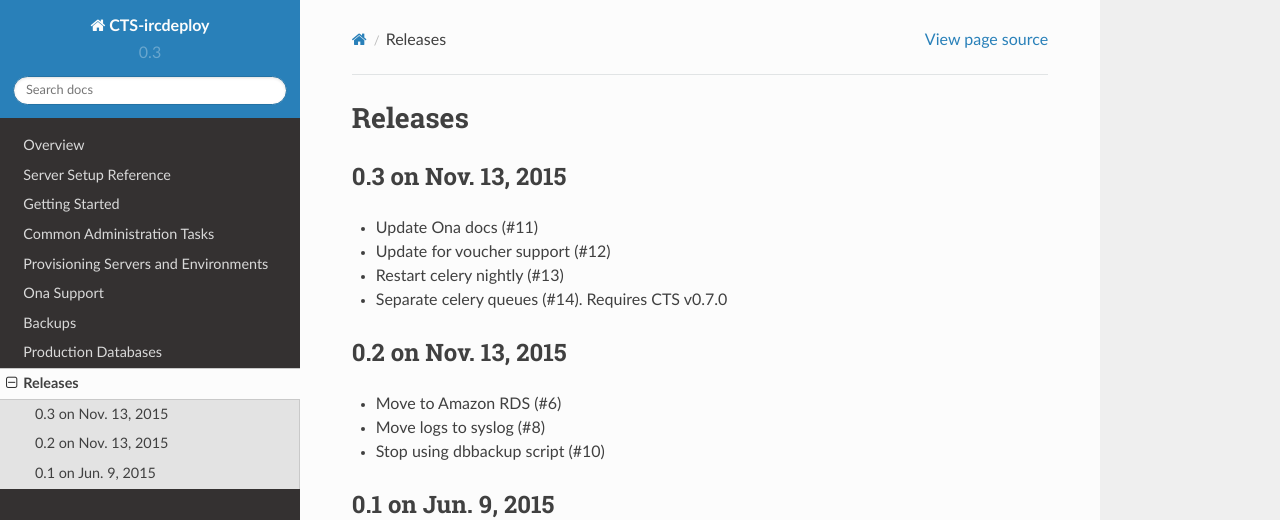
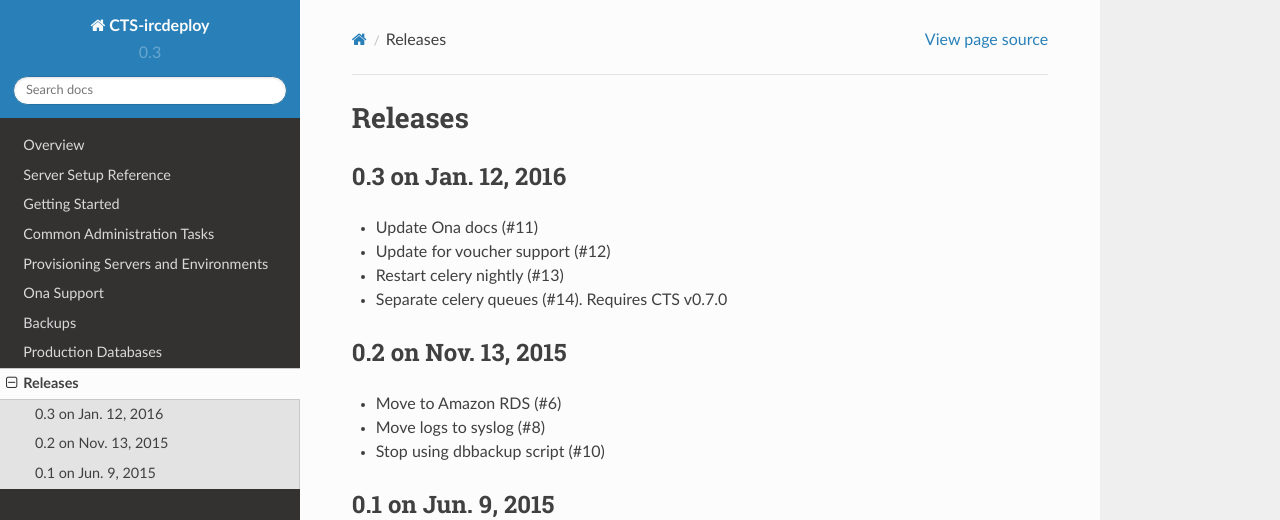
Before and after one commit to theirc/CTS-ircdeploy, a Sphinx documentation site: the page built from docs/releases.rst, in a window 1280 px wide. Shown: the top 520 px of the page. Built offline with Sphinx 7.4.7 and the Read the Docs theme 2.0.0, drawn with Linux system fonts in a browser that asks for light colours.

Commit message:
Fix typo in release date

```diff
--- a/docs/releases.rst
+++ b/docs/releases.rst
@@ -1,7 +1,7 @@
 Releases
 ========
 
-0.3 on Nov. 13, 2015
+0.3 on Jan. 12, 2016
 --------------------
 
 * Update Ona docs (#11)
```
